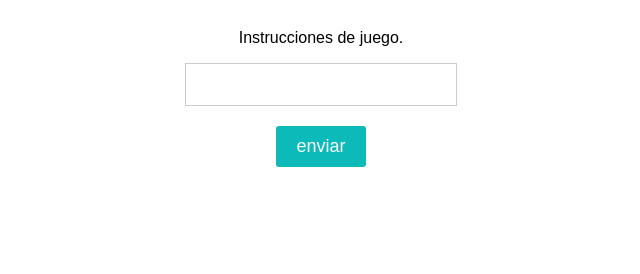
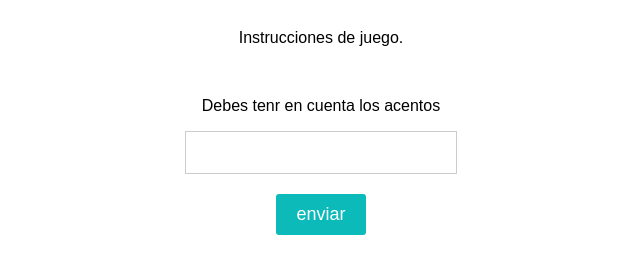
Before and after one commit to Camila-Gimenez26/http-wordle.github.io-, a plain HTML site: page index.html in a window 1280 px wide. Shown: the part 108-382 px from the top of the page, without its empty margins (319-959 px from the left). Drawn offline with Linux system fonts and the light colour scheme; no server answers.

Commit message:
Juego de adivinanza de palabras

```diff
--- a/index.html
+++ b/index.html
@@ -9,6 +9,7 @@
     <body>
         <h1>Wordle</h1>
         <p>Instrucciones de juego. </p>
+        <p>Debes tenr en cuenta los acentos</p>
         <input id="guess-input" type="text" />
         <button id="guess-button">enviar</button>
         <div id="grid"></div>
```
